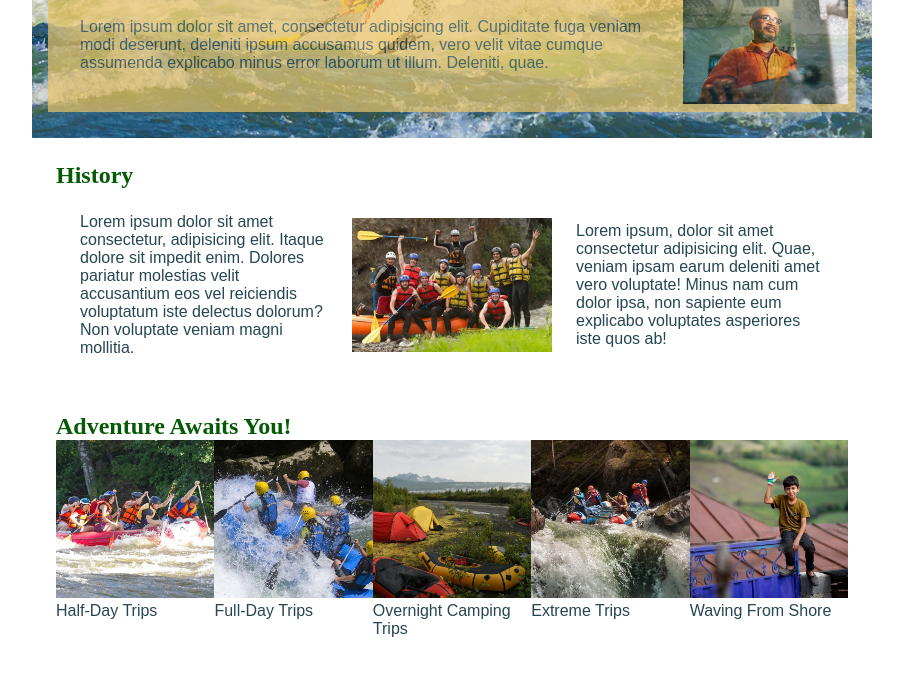
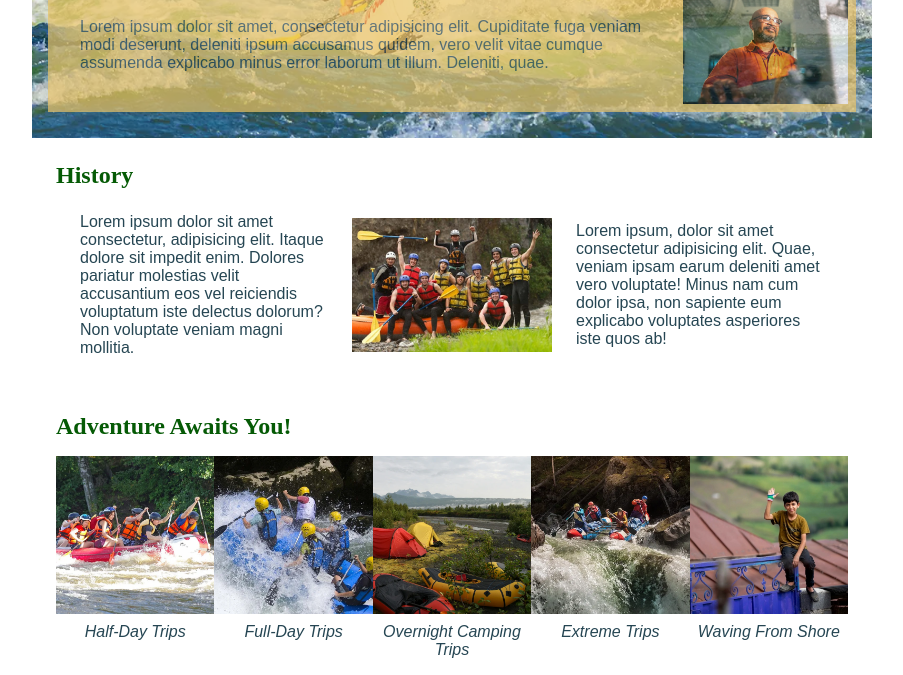
Before and after one commit to oldnbusted/wdd130, a plain HTML site: page wwr/about.html in a window 1280 px wide. Shown: the part 389-1064 px from the top of the page, without its empty margins (188-1091 px from the left). Drawn offline with Linux system fonts and the light colour scheme.

Commit message:
last commit for week 4

```diff
--- a/wwr/about.html
+++ b/wwr/about.html
@@ -45,10 +45,9 @@
                 asperiores iste quos ab!</p>
             <img src="images/rafting59-600.webp"
                 alt="A group of people in a whitewater raft on the beach in a celbratory pose">
-        </section>
-        <section>
+        </section> <!-- history -->
+        <section id="adventures">
             <h2>Adventure Awaits You!</h2>
-            <div id="adventures">
             <figure>
                 <img src="images/halfday600.webp" alt="Calmer water rafting">
                 <figcaption>Half-Day Trips</figcaption>
@@ -69,8 +68,7 @@
                 <img src="images/waving600.webp" alt="A person waving from shore">
                 <figcaption>Waving From Shore</figcaption>
             </figure>
-            </div> <!-- adventures -->
-        </section>
+        </section> <!-- adventures -->
     </main>
     <footer>
         <div></div> <!-- empty div to help with spacing -->
--- a/wwr/styles/rafting.css
+++ b/wwr/styles/rafting.css
@@ -105,12 +105,25 @@ h1 {
 }
 
 #adventures {
-    display: flex;
+    display: grid;
+    grid-template-columns: repeat(5, 1fr);
+}
+
+#adventures h2 {
+    grid-column: 1 / -1;
+    text-align: left;
+    padding-bottom: 1rem;
 }
 
 #adventures img {
     max-width: 100%;
     height: auto;
+}
+
+figcaption {
+    text-align: center;
+    font-style: italic;
+    padding: 5px;
 }
 
 footer {
```
Lines whose indentation alone changed are shown as unchanged.
